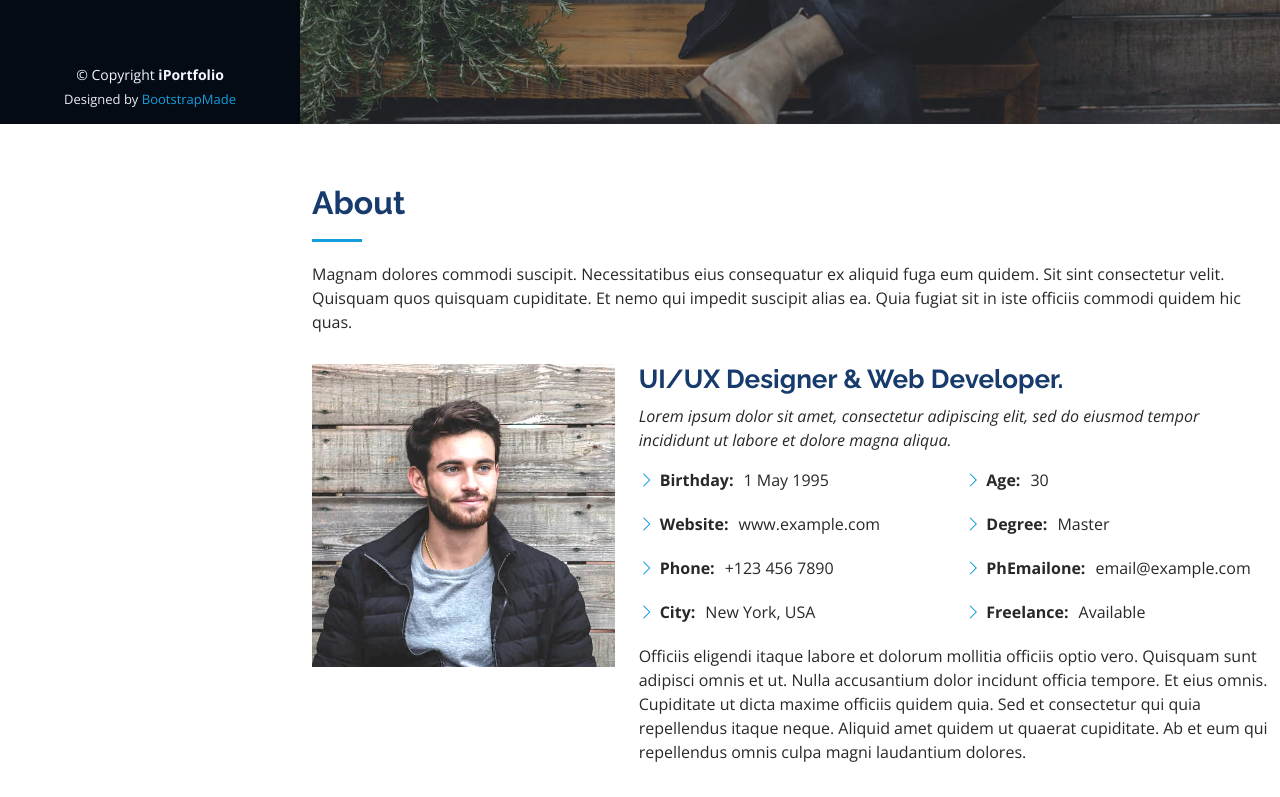
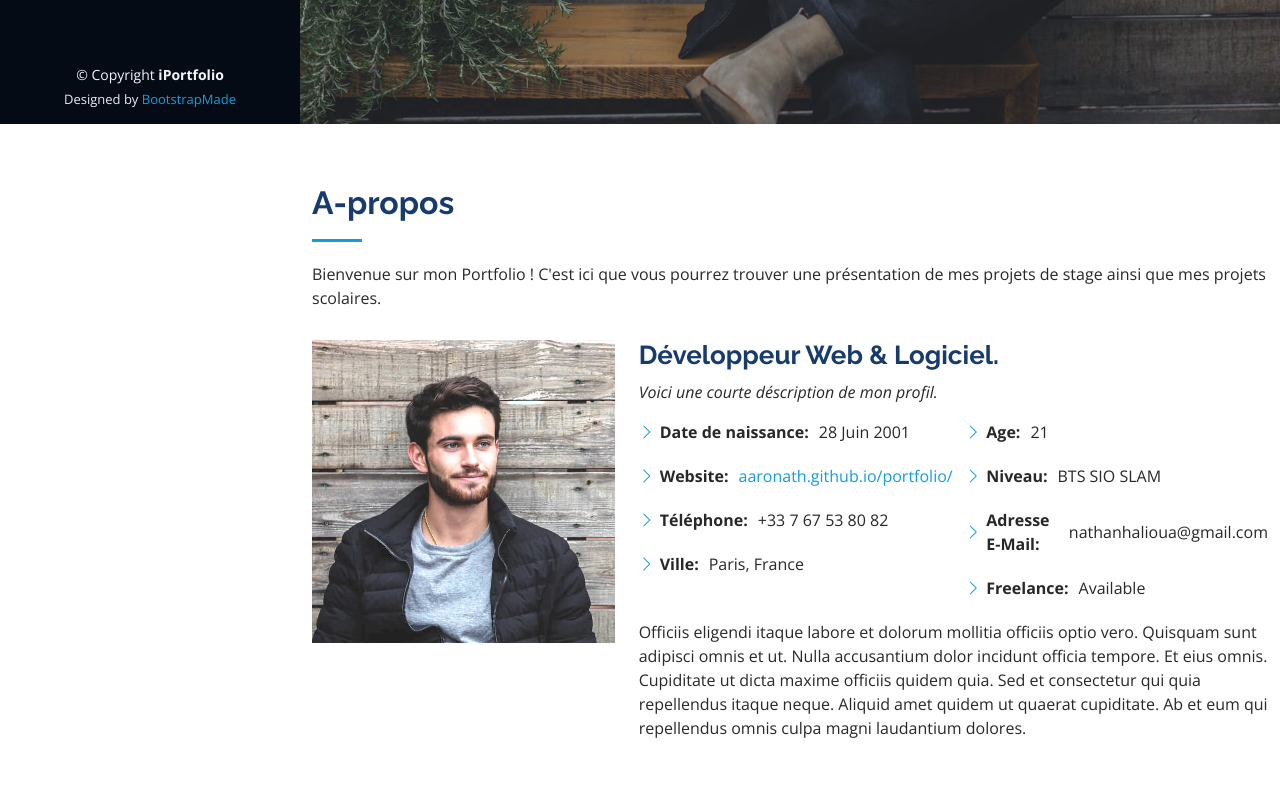
Before and after one commit to Aaronath/portfolio, a plain HTML site: page index.html in a window 1280 px wide. Shown: the part 676-1473 px from the top of the page. Drawn offline with nearby package versions, Linux system fonts and the light colour scheme.

Commit message:
Modif des infos de index

```diff
--- a/index.html
+++ b/index.html
@@ -73,7 +73,7 @@
   <section id="hero" class="d-flex flex-column justify-content-center align-items-center">
     <div class="hero-container" data-aos="fade-in">
       <h1>Halioua Nathan</h1>
-      <p>Développeur <span class="typed" data-typed-items="HTML, CSS, PHP, Python Django, C# Unity"></span></p>
+      <p>Développeur <span class="typed" data-typed-items="HTML, CSS, PHP Symfony, Python Django, C# Unity"></span></p>
     </div>
   </section><!-- End Hero -->
 
@@ -84,8 +84,8 @@
       <div class="container">
 
         <div class="section-title">
-          <h2>About</h2>
-          <p>Magnam dolores commodi suscipit. Necessitatibus eius consequatur ex aliquid fuga eum quidem. Sit sint consectetur velit. Quisquam quos quisquam cupiditate. Et nemo qui impedit suscipit alias ea. Quia fugiat sit in iste officiis commodi quidem hic quas.</p>
+          <h2>A-propos</h2>
+          <p>Bienvenue sur mon Portfolio ! C'est ici que vous pourrez trouver une présentation de mes projets de stage ainsi que mes projets scolaires.</p>
         </div>
 
         <div class="row">
@@ -93,25 +93,24 @@
             <img src="assets/img/profile-img.jpg" class="img-fluid" alt="">
           </div>
           <div class="col-lg-8 pt-4 pt-lg-0 content" data-aos="fade-left">
-            <h3>UI/UX Designer &amp; Web Developer.</h3>
+            <h3>Développeur Web &amp; Logiciel.</h3>
             <p class="fst-italic">
-              Lorem ipsum dolor sit amet, consectetur adipiscing elit, sed do eiusmod tempor incididunt ut labore et dolore
-              magna aliqua.
+              Voici une courte déscription de mon profil.
             </p>
             <div class="row">
               <div class="col-lg-6">
                 <ul>
-                  <li><i class="bi bi-chevron-right"></i> <strong>Birthday:</strong> <span>1 May 1995</span></li>
-                  <li><i class="bi bi-chevron-right"></i> <strong>Website:</strong> <span>www.example.com</span></li>
-                  <li><i class="bi bi-chevron-right"></i> <strong>Phone:</strong> <span>+123 456 7890</span></li>
-                  <li><i class="bi bi-chevron-right"></i> <strong>City:</strong> <span>New York, USA</span></li>
+                  <li><i class="bi bi-chevron-right"></i> <strong>Date de naissance:</strong> <span>28 Juin 2001</span></li>
+                  <li><i class="bi bi-chevron-right"></i> <strong>Website:</strong> <span><a href="https://aaronath.github.io/portfolio/">aaronath.github.io/portfolio/</a></span></li>
+                  <li><i class="bi bi-chevron-right"></i> <strong>Téléphone:</strong> <span>+33 7 67 53 80 82</span></li>
+                  <li><i class="bi bi-chevron-right"></i> <strong>Ville:</strong> <span>Paris, France</span></li>
                 </ul>
               </div>
               <div class="col-lg-6">
                 <ul>
-                  <li><i class="bi bi-chevron-right"></i> <strong>Age:</strong> <span>30</span></li>
-                  <li><i class="bi bi-chevron-right"></i> <strong>Degree:</strong> <span>Master</span></li>
-                  <li><i class="bi bi-chevron-right"></i> <strong>PhEmailone:</strong> <span>email@example.com</span></li>
+                  <li><i class="bi bi-chevron-right"></i> <strong>Age:</strong> <span>21</span></li>
+                  <li><i class="bi bi-chevron-right"></i> <strong>Niveau:</strong> <span>BTS SIO SLAM</span></li>
+                  <li><i class="bi bi-chevron-right"></i> <strong>Adresse E-Mail:</strong> <span>nathanhalioua@gmail.com</span></li>
                   <li><i class="bi bi-chevron-right"></i> <strong>Freelance:</strong> <span>Available</span></li>
                 </ul>
               </div>
```
